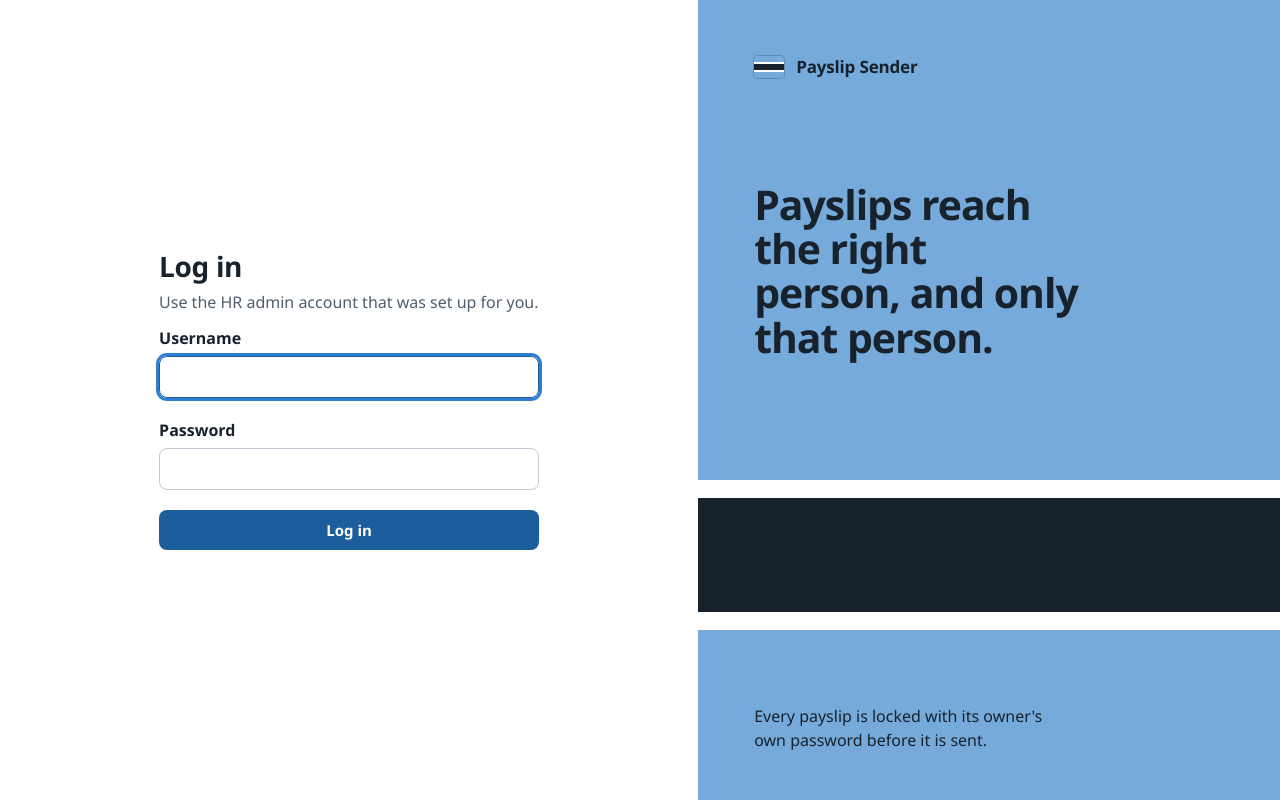
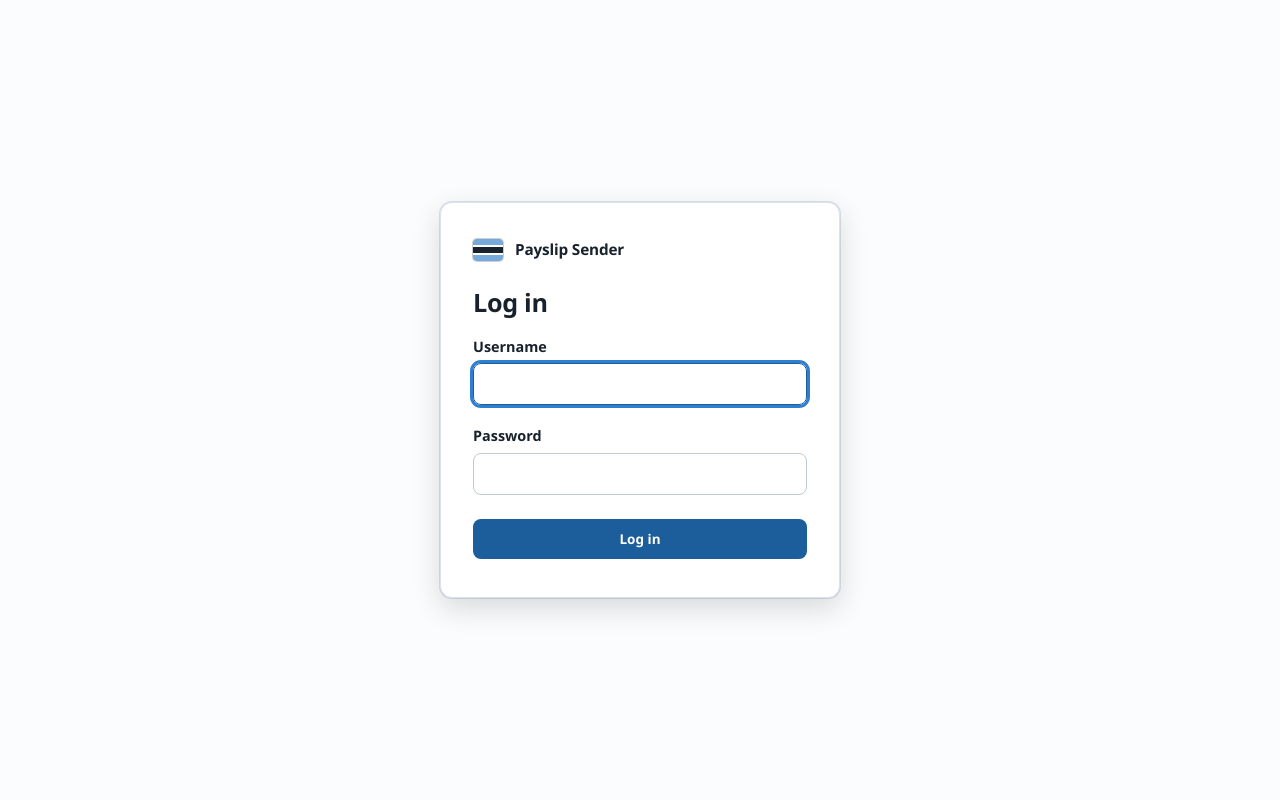
Before and after one commit to setlhako/payslip, a Python web app: template app/templates/login.html in a window 1280 px wide. Run offline with Jinja, Linux system fonts and the light colour scheme; the template is opened without the code that fills it, so the values that code supplies are empty.

Commit message:
UI updates

```diff
--- a/app/static/style.css
+++ b/app/static/style.css
@@ -121,7 +121,7 @@
 }
 
 *, *::before, *::after { box-sizing: border-box; }
-html { -webkit-text-size-adjust: 100%; }
+html { -webkit-text-size-adjust: 100%; font-size: 90%; }   /* the whole interface is sized in rem: 90% = a slightly more compact screen */
 body {
   margin: 0; background: var(--bg); color: var(--text);
   font-family: var(--font-ui); font-size: 1rem; line-height: 1.5;
@@ -430,22 +430,13 @@ form.inline { display: inline; margin: 0; }
 .section-title { margin: 0 0 12px; }
 .footnote { margin-top: 18px; color: var(--text-muted); }
 
-/* ---- login (the one bold moment: the stripe) ---- */
-.login { display: grid; grid-template-columns: minmax(0, 6fr) minmax(360px, 5fr); min-height: 100vh; }
-.login-art { position: relative; background: var(--sky); color: var(--stripe-ink); padding: 56px 56px 48px; display: flex; flex-direction: column; justify-content: flex-start; overflow: hidden; }
-.login-art::after {
-  content: ""; position: absolute; left: 0; right: 0; top: 60%; height: 150px;
-  background: linear-gradient(to bottom, #fff 0 12%, var(--stripe-ink) 12% 88%, #fff 88% 100%);
-}
-.login-art .brand { padding: 0; }
-.login-art .art-title { font-family: var(--font-display); font-weight: 650; font-size: clamp(1.9rem, 3.2vw, 2.9rem); line-height: 1.08; letter-spacing: -.025em; max-width: 14ch; position: relative; z-index: 1; margin: 13vh 0 0; text-wrap: balance; }
-.login-art .art-note { position: relative; z-index: 1; margin: auto 0 0; max-width: 34ch; font-weight: 500; }
-.login-form { display: flex; align-items: center; justify-content: center; padding: 40px 28px; background: var(--surface); }
-.login-form .inner { width: 100%; max-width: 380px; }
-.login-form h1 { margin-bottom: 6px; }
-.login-form .btn { width: 100%; }
-
-/* plain centred pages (errors) */
+/* ---- login: one centred card, the stripe mark is its only decoration ---- */
+.login { min-height: 100vh; display: flex; align-items: center; justify-content: center; padding: 24px; background: var(--bg); }
+.login-card { width: 100%; max-width: 400px; background: var(--surface); border: 1px solid var(--line); border-radius: var(--r-lg); box-shadow: var(--shadow-menu); overflow: hidden; }
+.login-card .inner { padding: 36px 32px 38px; }
+.login-brand { display: flex; align-items: center; gap: 12px; margin-bottom: 26px; }
+.login-card h1 { margin-bottom: 18px; }
+.login-card .btn { width: 100%; margin-top: 4px; }
 .plain { min-height: 100vh; display: flex; align-items: center; justify-content: center; padding: 24px; }
 .plain .card { max-width: 520px; width: 100%; }
 
@@ -480,11 +471,6 @@ form.inline { display: inline; margin: 0; }
   .ledger-item { border-left: 0; border-top: 1px solid var(--line); }
   .ledger-item:nth-child(-n+2) { border-top: 0; }
   .ledger-item:nth-child(even) { border-left: 1px solid var(--line); }
-  .login { display: block; }
-  .login-art { min-height: 300px; padding: 26px 22px; }
-  .login-art::after { top: auto; bottom: 22px; height: 44px; }
-  .login-art .art-title { font-size: 1.6rem; margin-top: 18px; }
-  .login-art .art-note { display: none; }
   .row-2 { grid-template-columns: 1fr; }
   .card { padding: 20px; }
   .step-label { display: none; }
--- a/app/templates/login.html
+++ b/app/templates/login.html
@@ -2,10 +2,10 @@
 {% block title %}Log in - Payslip Sender{% endblock %}
 {% block page %}
 <div class="login">
-  <main id="main" class="login-form">
+  <main id="main" class="login-card">
     <div class="inner">
+      <div class="login-brand"><span class="mark" aria-hidden="true"></span><span class="brand-name">Payslip Sender</span></div>
       <h1>Log in</h1>
-      <p class="muted">Use the HR admin account that was set up for you.</p>
       {% if error %}
       <div class="callout callout-error" role="alert">{{ icon('x-circle') }}<div class="callout-text">{{ error }}</div></div>
       {% endif %}
@@ -24,10 +24,5 @@
       </form>
     </div>
   </main>
-  <section class="login-art" aria-label="About Payslip Sender">
-    <div class="brand"><span class="mark" aria-hidden="true"></span><span class="brand-name">Payslip Sender</span></div>
-    <p class="art-title">Payslips reach the right person, and only that person.</p>
-    <p class="art-note">Every payslip is locked with its owner's own password before it is sent.</p>
-  </section>
 </div>
 {% endblock %}
```
Also changed, not shown: CLAUDE.md (+18 -3 lines), tests/test_ui.py (+2 -1 lines).
